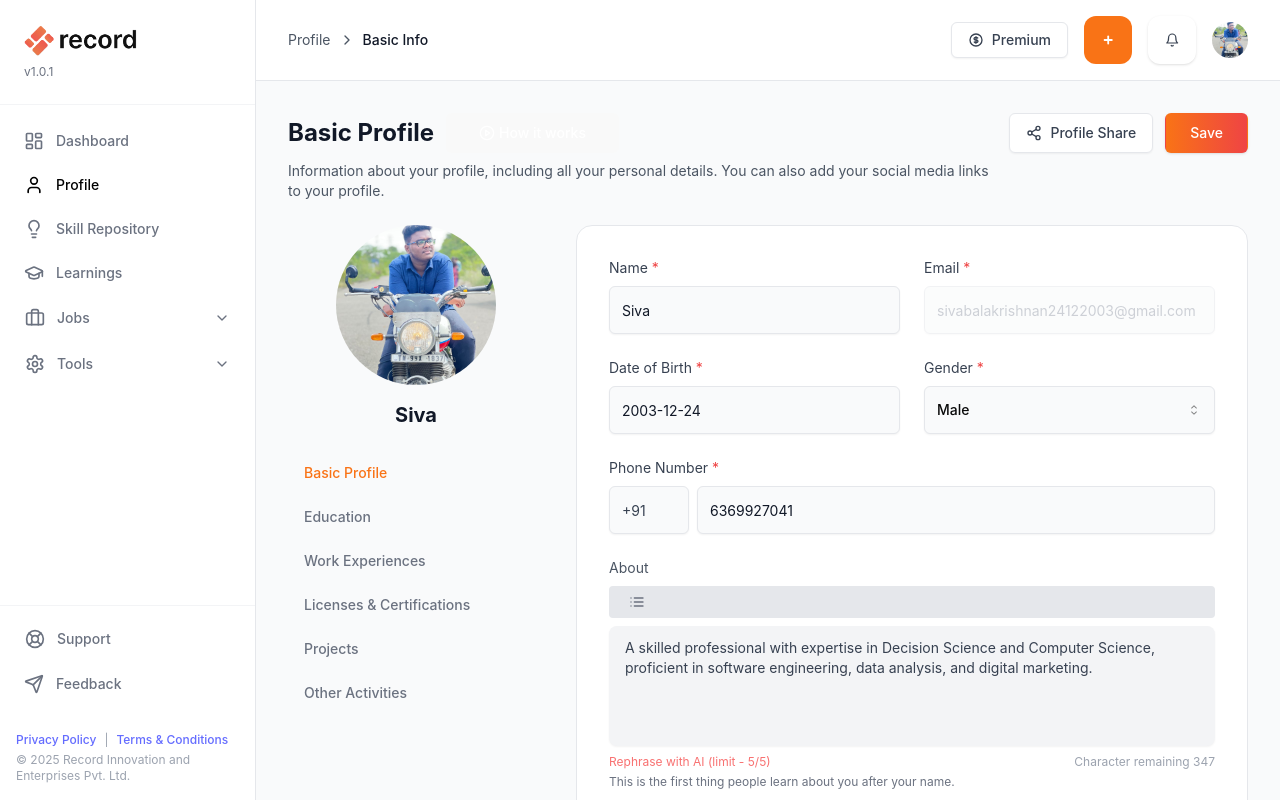
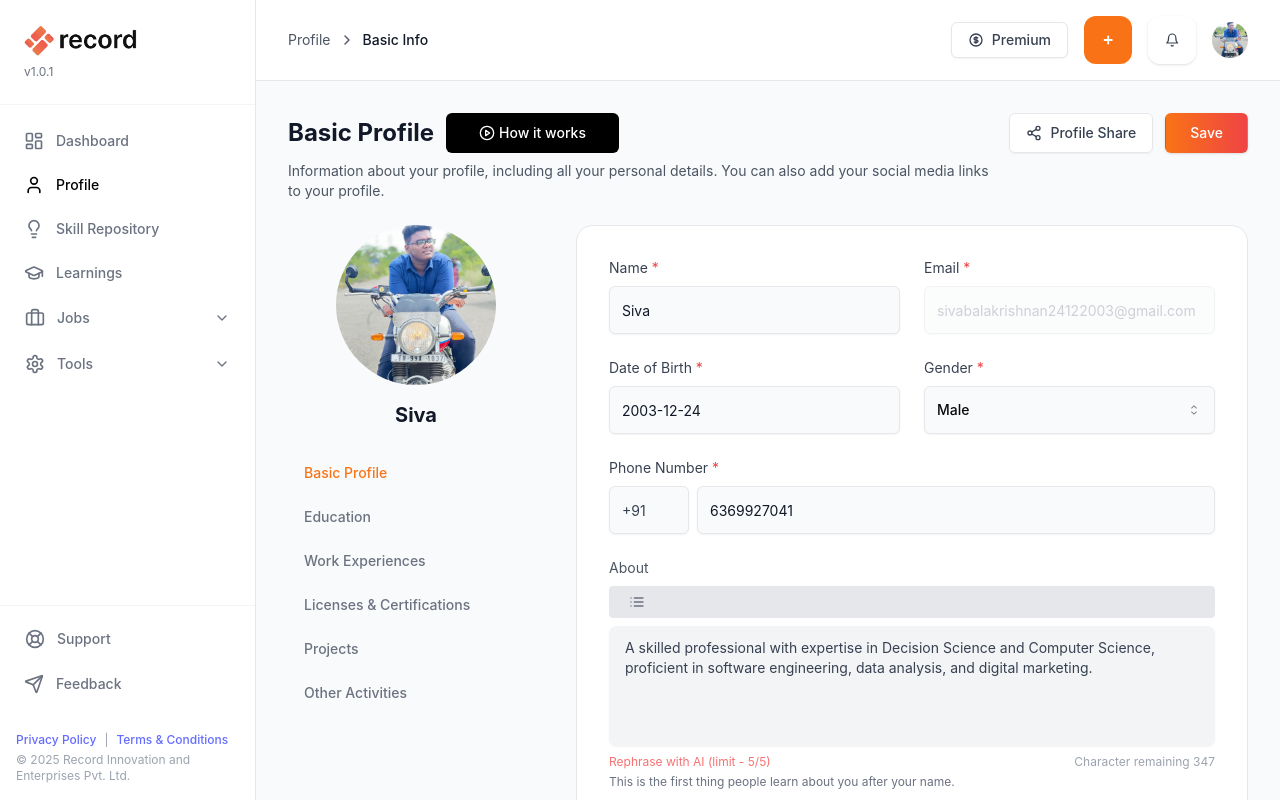
Before and after one commit to Sivabalakrishnan161310/Record_Frontend, a React (Vite) app: page /dashboard in a window 1280 px wide. Built offline with nearby package versions, Linux system fonts and the light colour scheme; no server answers; sample sign-in values are in the browser's storage.

Commit message:
updated frontend

```diff
--- a/src/pages/Dashboard.tsx
+++ b/src/pages/Dashboard.tsx
@@ -261,7 +261,7 @@ export default function Dashboard() {
               <div>
                 <div className="flex flex-col sm:flex-row items-start sm:items-center gap-2 sm:gap-3 mb-2">
                   <h1 className="text-xl sm:text-2xl font-bold text-gray-900">Basic Profile</h1>
-                  <Button variant="ghost" size="lg" className="text-white hover:text-gray-900">
+                  <Button variant="ghost" size="lg" className="text-white hover:text-black bg-black hover:bg-gray-300">
                     <PlayCircle className="w-4 h-4 mr-1" />
                     How it works
                   </Button>
```
